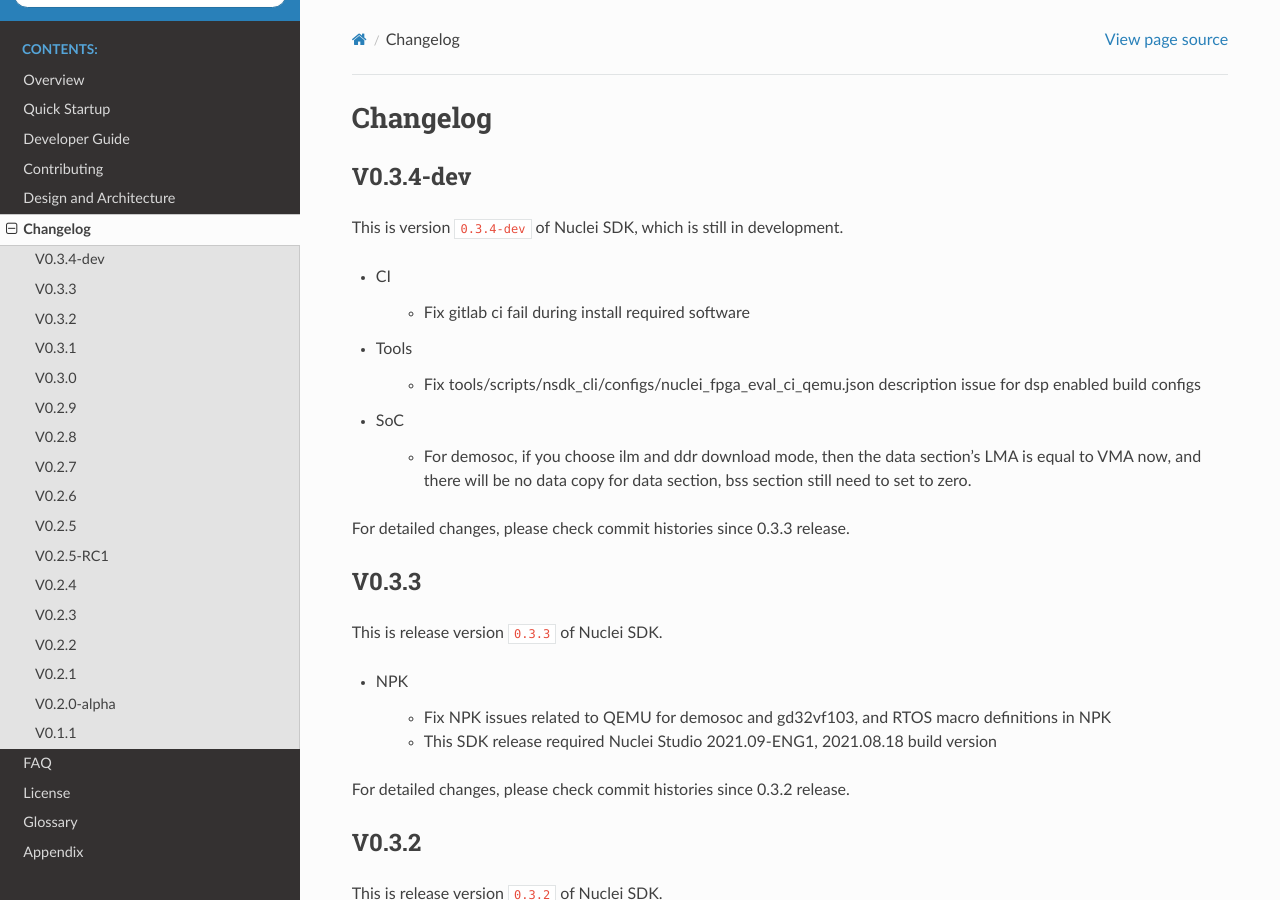
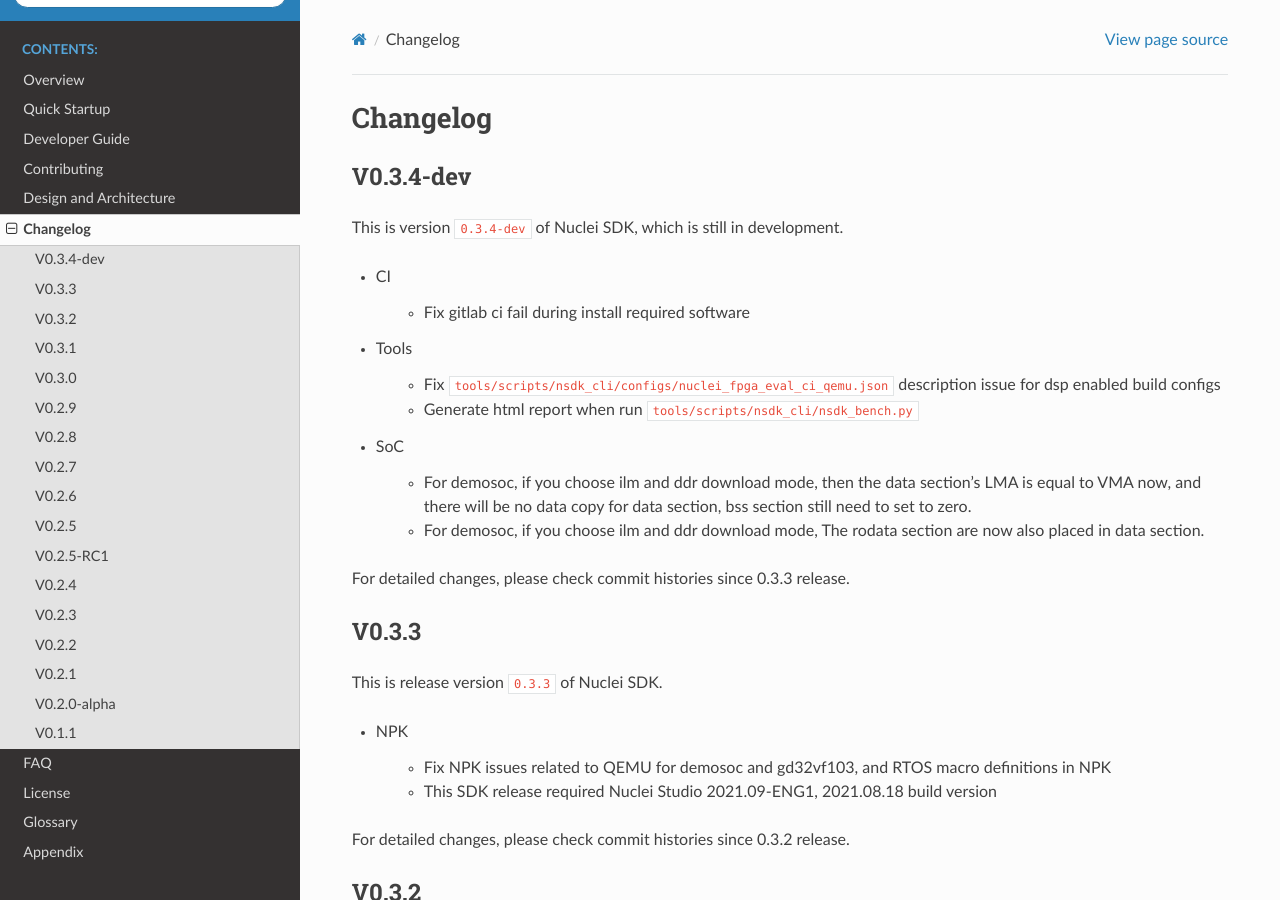
Before and after one commit to Nuclei-Software/nuclei-sdk, a Sphinx documentation site: the page built from doc/source/changelog.rst, in a window 1280 px wide and 900 px high. Built offline with Sphinx 7.4.7 and the Read the Docs theme 2.0.0, drawn with Linux system fonts in a browser that asks for light colours.

Commit message:
doc: update changelog
Signed-off-by: Huaqi Fang <578567190@qq.com>

```diff
--- a/doc/source/changelog.rst
+++ b/doc/source/changelog.rst
@@ -14,12 +14,14 @@
 
 * Tools
 
-    - Fix tools/scripts/nsdk_cli/configs/nuclei_fpga_eval_ci_qemu.json description issue for dsp enabled build configs
+    - Fix ``tools/scripts/nsdk_cli/configs/nuclei_fpga_eval_ci_qemu.json`` description issue for dsp enabled build configs
+    - Generate html report when run ``tools/scripts/nsdk_cli/nsdk_bench.py``
 
 * SoC
 
     - For demosoc, if you choose ilm and ddr download mode, then the data section's LMA is equal to VMA now, and there
       will be no data copy for data section, bss section still need to set to zero.
+    - For demosoc, if you choose ilm and ddr download mode, The rodata section are now also placed in data section.
 
 
 For detailed changes, please check commit histories since 0.3.3 release.
```
